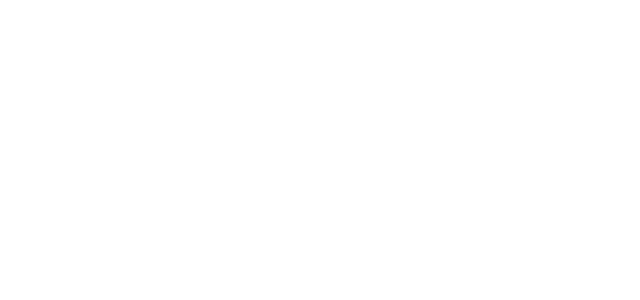
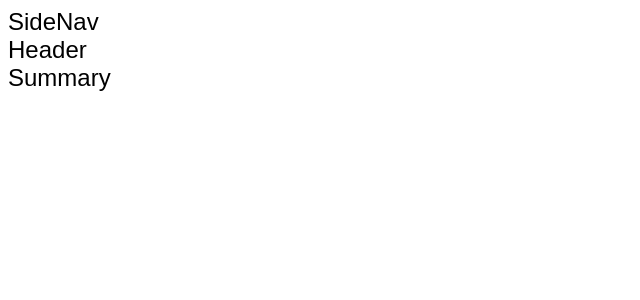
Before and after one commit to sidney-essjr/fintech, a React app: page / in a window 1280 px wide. Shown: the top 300 px of the page, without its empty margins (0-640 px from the left). Built offline with nearby package versions, Linux system fonts and the light colour scheme; the HTML template or start-up script is replaced by a standard one.

Commit message:
feat: add the pages folder
This folder contains the Summary component, which will be used to display the application's graphics

```diff
--- a/src/App.tsx
+++ b/src/App.tsx
@@ -1,7 +1,18 @@
 import "./Style.css";
+import Header from "./components/Header";
+import SideNav from "./components/SideNav";
+import Summary from "./pages/Summary";
 
 function App() {
-  return <></>;
+  return (
+    <>
+      <SideNav />
+      <main>
+        <Header />
+        <Summary />
+      </main>
+    </>
+  );
 }
 
 export default App;
--- a/src/Style.css
+++ b/src/Style.css
@@ -0,0 +1,4 @@
+body {
+  font-size: 1.5rem;
+  font-family: sans-serif;
+}
--- /dev/null
+++ b/src/pages/Summary.tsx
@@ -0,0 +1,3 @@
+export default function Summary() {
+  return <div>Summary</div>;
+}
```
